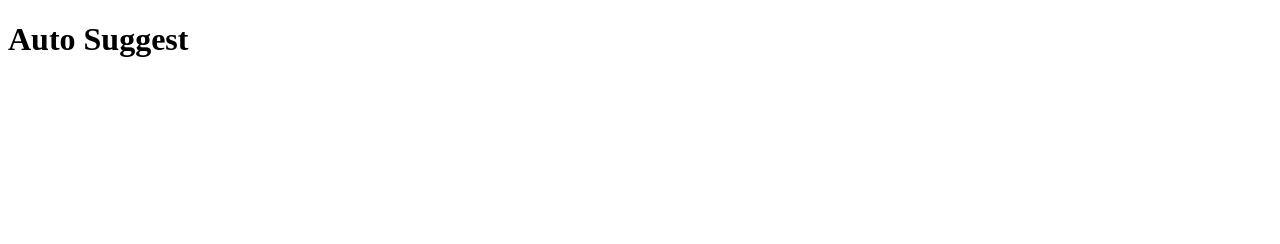
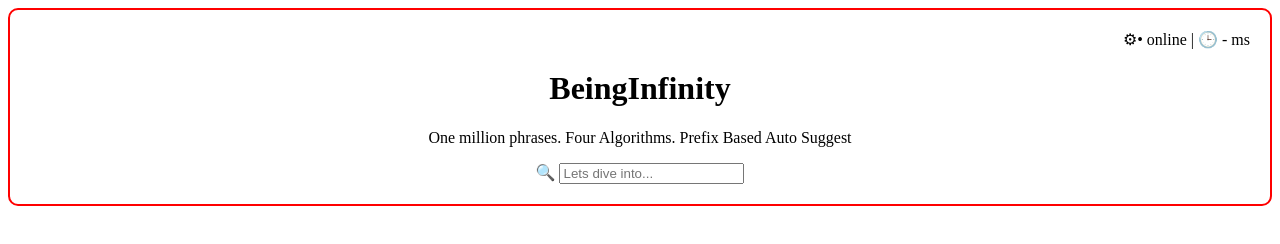
Before and after one commit to sahasrapulla/bootcamp, a website: page frontend/pages/autosuggest.html in a window 1280 px wide. Drawn offline with Linux system fonts and the light colour scheme.

Commit message:
your message here

```diff
--- a/frontend/pages/autosuggest.html
+++ b/frontend/pages/autosuggest.html
@@ -2,10 +2,33 @@
 <html lang="en">
 <head>
     <meta charset="UTF-8">
-    <meta name="viewport" content="width=device-width, initial-scale=1.0">
-    <title>Document</title>
+    <title>Auto Suggest</title>
+    <style>
+        /* Internal Styling */
+        #box {
+            border: 2px solid red;
+            border-radius: 10px;
+            text-align: center;
+            padding: 20px;
+        }
+        #p1 {
+            text-align: right;
+            margin: 0;
+        }
+    </style>
 </head>
 <body>
-    <h1>Auto Suggest</h1>
+
+    <!-- Only One Div -->
+    <div id="box">
+        <p id="p1">&#9881;&bull; online | &#128338; - ms</p>
+        <h1>BeingInfinity</h1>
+        <p>One million phrases. Four Algorithms. Prefix Based Auto Suggest</p>
+        <form>
+            <label for="searchinp">&#128269;</label>
+            <input type="search" id="searchinp" placeholder="Lets dive into...">
+        </form>
+    </div>
+
 </body>
 </html>
--- /dev/null
+++ b/frontend/pages/styles.css
@@ -0,0 +1,10 @@
+#box{
+    border:2px solid red;
+    border-radius:10px;
+    text-align:center;
+    padding: 10px;
+}
+#p1{
+    text-align:right;
+    padding-right: 10px;
+}
```
Also changed, not shown: frontend/index.html (+1 -1 lines).
